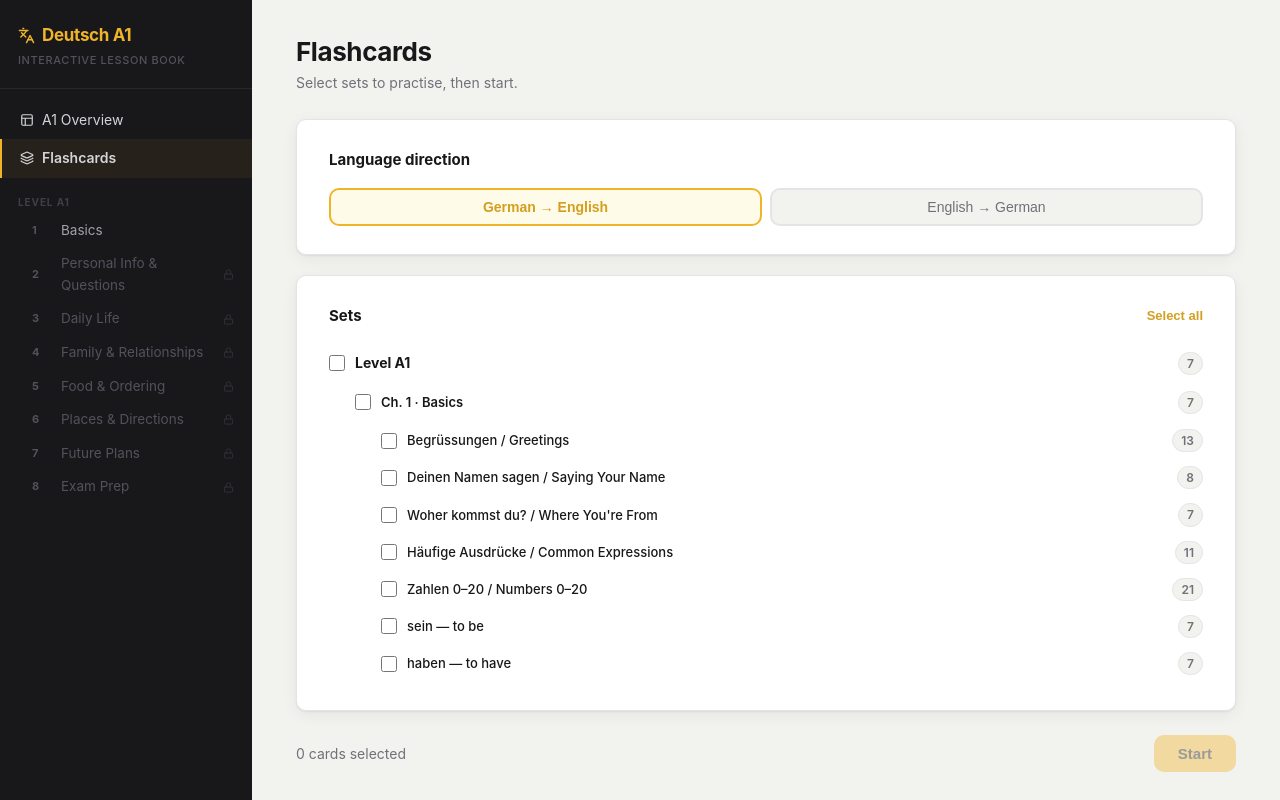
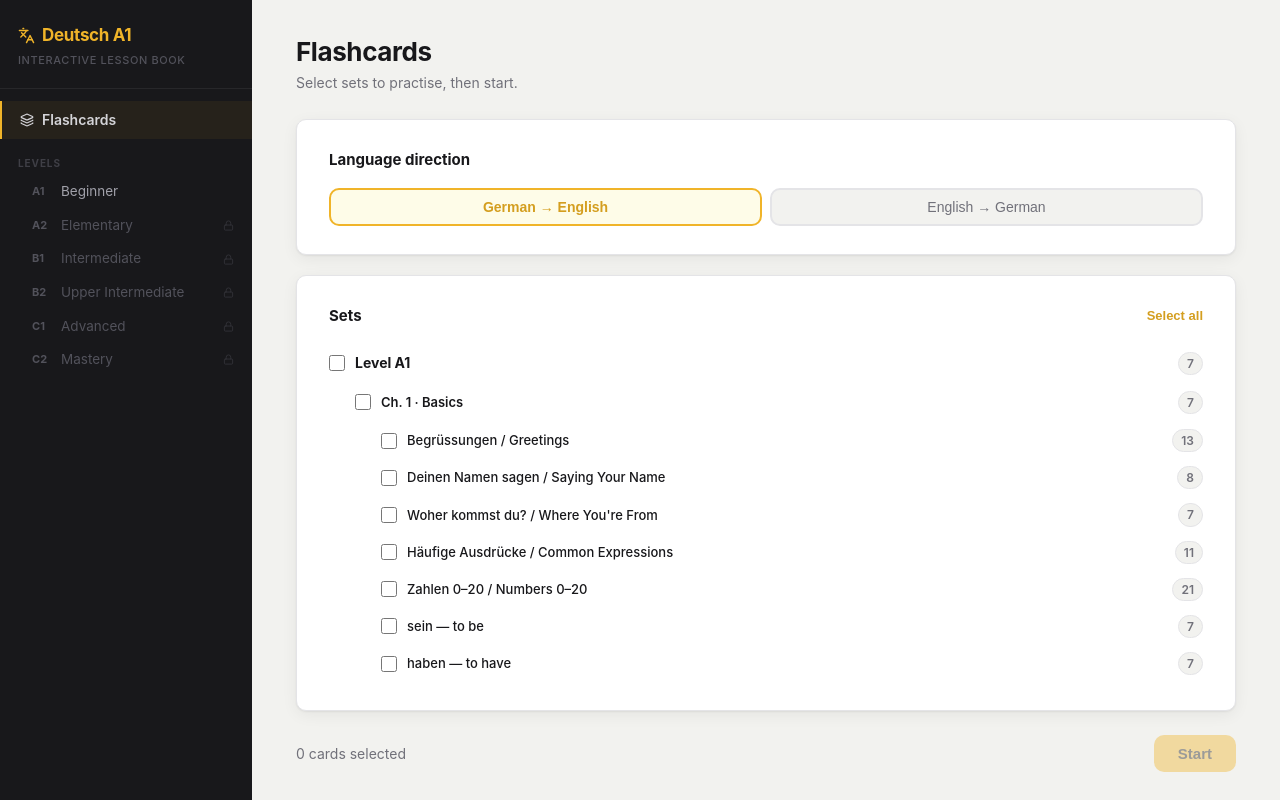
Before and after one commit to davide-muzzi/learn-german, a Vue app: page /#/flashcards in a window 1280 px wide. Shown: the top 800 px of the page. Built offline with nearby package versions, Linux system fonts and the light colour scheme.

Commit message:
feat: add A2–C2 sidebar items and make level routing dynamic

```diff
--- a/src/components/AppSidebar.vue
+++ b/src/components/AppSidebar.vue
@@ -2,7 +2,7 @@
 import { computed } from 'vue'
 import { RouterLink, useRoute } from 'vue-router'
 import { Languages, Lock, Layers } from '@lucide/vue'
-import { CHAPTERS, CHAPTER_SECTIONS } from '../data/index.js'
+import { LEVELS, CHAPTERS, CHAPTER_SECTIONS } from '../data/index.js'
 import { flashcardResetSignal } from '../composables/flashcardBus.js'
 
 defineProps({ open: Boolean })
@@ -10,6 +10,11 @@ defineEmits(['close'])
 
 const route = useRoute()
 
+const currentLevel = computed(() =>
+  (route.name === 'level' || route.name === 'chapter' || route.name === 'section')
+    ? (route.params.level || '').toUpperCase()
+    : null
+)
 const currentChapterN = computed(() =>
   (route.name === 'chapter' || route.name === 'section') ? parseInt(route.params.n) : null
 )
@@ -30,12 +35,6 @@ const currentSection = computed(() =>
     <div class="sidebar-body">
 
       <div class="nav-section">
-        <RouterLink to="/a1" custom v-slot="{ navigate, isExactActive }">
-          <div class="nav-item top" :class="{ active: isExactActive }" @click="navigate" role="link">
-            <svg width="14" height="14" viewBox="0 0 24 24" fill="none" stroke="currentColor" stroke-width="2" stroke-linecap="round" stroke-linejoin="round"><rect x="3" y="3" width="18" height="18" rx="2"/><path d="M3 9h18M9 21V9"/></svg>
-            A1 Overview
-          </div>
-        </RouterLink>
         <RouterLink to="/flashcards" custom v-slot="{ navigate, isExactActive }">
           <div class="nav-item top" :class="{ active: isExactActive }" @click="isExactActive ? flashcardResetSignal++ : navigate()" role="link">
             <Layers :size="14" />
@@ -45,12 +44,28 @@ const currentSection = computed(() =>
       </div>
 
       <div class="nav-section">
-        <div class="nav-section-label">Level A1</div>
+        <div class="nav-section-label">Levels</div>
 
-        <div v-for="ch in CHAPTERS" :key="ch.n">
-          <RouterLink :to="`/a1/ch/${ch.n}`" custom v-slot="{ navigate }">
+        <div v-for="lvl in LEVELS" :key="lvl.code">
+          <RouterLink :to="lvl.path" custom v-slot="{ navigate }">
             <div
               class="nav-item sub ch-nav-item"
+              :class="{ active: currentLevel === lvl.code, locked: !lvl.active }"
+              @click="navigate"
+              role="link"
+            >
+              <span class="ch-nav-n">{{ lvl.code }}</span>
+              <span class="ch-nav-title">{{ lvl.name }}</span>
+              <Lock v-if="!lvl.active" :size="11" class="ch-nav-lock" />
+            </div>
+          </RouterLink>
+
+          <!-- Chapters: only expand for the current active level -->
+          <template v-if="currentLevel === lvl.code && lvl.active">
+            <div v-for="ch in CHAPTERS" :key="ch.n">
+              <RouterLink :to="`${lvl.path}/ch/${ch.n}`" custom v-slot="{ navigate }">
+                <div
+                  class="nav-item section-sub ch-nav-item"
                   :class="{ active: currentChapterN === ch.n, locked: !ch.active }"
                   @click="navigate"
                   role="link"
@@ -61,17 +76,18 @@ const currentSection = computed(() =>
                 </div>
               </RouterLink>
 
-          <!-- Section sub-items: only for the active chapter -->
+              <!-- Section sub-items -->
               <template v-if="currentChapterN === ch.n && ch.active && CHAPTER_SECTIONS[ch.n]">
                 <RouterLink
                   v-for="sec in CHAPTER_SECTIONS[ch.n]"
                   :key="sec.key"
-              :to="`/a1/ch/${ch.n}/${sec.key}`"
+                  :to="`${lvl.path}/ch/${ch.n}/${sec.key}`"
                   custom
                   v-slot="{ navigate }"
                 >
                   <div
                     class="nav-item section-sub"
+                    style="padding-left: 58px;"
                     :class="{ active: currentSection === sec.key }"
                     @click="navigate"
                     role="link"
@@ -81,6 +97,8 @@ const currentSection = computed(() =>
                 </RouterLink>
               </template>
             </div>
+          </template>
+        </div>
 
       </div>
 
--- a/src/router/index.js
+++ b/src/router/index.js
@@ -7,17 +7,19 @@ import PrivacyView from '../views/PrivacyView.vue'
 import ContactView from '../views/ContactView.vue'
 import FlashcardsView from '../views/FlashcardsView.vue'
 
+const LEVEL_RE = 'a1|a2|b1|b2|c1|c2'
+
 export default createRouter({
   history: createWebHashHistory(),
   routes: [
-    { path: '/',                    name: 'home',        component: HomeView },
-    { path: '/a1',                  name: 'level-a1',    component: LevelView },
-    { path: '/a1/ch/:n',            name: 'chapter',     component: ChapterView },
-    { path: '/a1/ch/:n/:section',   name: 'section',     component: ChapterView },
-    { path: '/flashcards',          name: 'flashcards',  component: FlashcardsView },
-    { path: '/about',               name: 'about',       component: AboutView },
-    { path: '/privacy',             name: 'privacy',     component: PrivacyView },
-    { path: '/contact',             name: 'contact',     component: ContactView },
+    { path: '/',                                        name: 'home',      component: HomeView },
+    { path: '/flashcards',                              name: 'flashcards', component: FlashcardsView },
+    { path: '/about',                                   name: 'about',     component: AboutView },
+    { path: '/privacy',                                 name: 'privacy',   component: PrivacyView },
+    { path: '/contact',                                 name: 'contact',   component: ContactView },
+    { path: `/:level(${LEVEL_RE})`,                     name: 'level',     component: LevelView },
+    { path: `/:level(${LEVEL_RE})/ch/:n`,               name: 'chapter',   component: ChapterView },
+    { path: `/:level(${LEVEL_RE})/ch/:n/:section`,      name: 'section',   component: ChapterView },
   ],
   scrollBehavior: () => ({ top: 0 }),
 })
--- a/src/views/ChapterView.vue
+++ b/src/views/ChapterView.vue
@@ -18,6 +18,7 @@ import Translation from '../components/exercises/Translation.vue'
 const route = useRoute()
 const router = useRouter()
 
+const levelParam = computed(() => route.params.level || 'a1')
 const n = computed(() => parseInt(route.params.n))
 const section = computed(() => route.params.section || null)
 const chapter = computed(() => CHAPTERS.find(c => c.n === n.value))
@@ -25,10 +26,10 @@ const sections = computed(() => CHAPTER_SECTIONS[n.value] || [])
 const currentSection = computed(() => sections.value.find(s => s.key === section.value))
 
 function goToSection(key) {
-  router.push(`/a1/ch/${n.value}/${key}`)
+  router.push(`/${levelParam.value}/ch/${n.value}/${key}`)
 }
 function backToChapter() {
-  router.push(`/a1/ch/${n.value}`)
+  router.push(`/${levelParam.value}/ch/${n.value}`)
 }
 </script>
 
@@ -38,7 +39,7 @@ function backToChapter() {
     <!-- ── No section selected: show section picker ── -->
     <template v-if="!section">
       <div class="page-header">
-        <div class="chapter-eyebrow">A1 · Chapter {{ n }}</div>
+        <div class="chapter-eyebrow">{{ levelParam.toUpperCase() }} · Chapter {{ n }}</div>
         <h1>{{ chapter.title }}</h1>
         <p class="sub">Select a section to study.</p>
       </div>
@@ -74,7 +75,7 @@ function backToChapter() {
     <!-- ── Section selected: show content ── -->
     <template v-else>
       <div class="page-header">
-        <div class="chapter-eyebrow">A1 · Chapter {{ n }} · {{ chapter.title }}</div>
+        <div class="chapter-eyebrow">{{ levelParam.toUpperCase() }} · Chapter {{ n }} · {{ chapter.title }}</div>
         <h1>{{ currentSection?.label || section }}</h1>
       </div>
       <div class="back-link" @click="backToChapter">← Chapter overview</div>
--- a/src/views/LevelView.vue
+++ b/src/views/LevelView.vue
@@ -1,19 +1,27 @@
 <script setup>
-import { useRouter } from 'vue-router'
-import { CHAPTERS } from '../data/index.js'
+import { computed } from 'vue'
+import { useRoute, useRouter } from 'vue-router'
+import { Lock } from '@lucide/vue'
+import { LEVELS, CHAPTERS } from '../data/index.js'
 
+const route = useRoute()
 const router = useRouter()
 
+const levelParam = computed(() => route.params.level || 'a1')
+const level = computed(() => LEVELS.find(l => l.code === levelParam.value.toUpperCase()))
+
 function goToChapter(n) {
-  router.push(`/a1/ch/${n}`)
+  router.push(`/${levelParam.value}/ch/${n}`)
 }
 </script>
 
 <template>
+  <!-- Active level: show chapter grid -->
+  <template v-if="level?.active">
     <div class="page-header">
-    <div class="level-eyebrow">Beginner</div>
-    <h1>A1 — Course Overview</h1>
-    <p class="sub">8 chapters from absolute beginner to Goethe A1 exam readiness. Click any chapter to open it.</p>
+      <div class="level-eyebrow">{{ level.name }}</div>
+      <h1>{{ level.code }} — Course Overview</h1>
+      <p class="sub">{{ CHAPTERS.length }} chapters from absolute beginner to Goethe {{ level.code }} exam readiness. Click any chapter to open it.</p>
     </div>
     <div class="card">
       <div class="roadmap-grid">
@@ -37,3 +45,18 @@ function goToChapter(n) {
       </div>
     </div>
   </template>
+
+  <!-- Inactive level: coming soon -->
+  <template v-else>
+    <div class="page-header">
+      <div class="level-eyebrow">{{ level?.name ?? levelParam.toUpperCase() }}</div>
+      <h1>{{ level?.code ?? levelParam.toUpperCase() }} — Coming Soon</h1>
+      <p class="sub">This level is being prepared. Check back later!</p>
+    </div>
+    <div class="card coming-soon-card">
+      <div class="coming-soon-icon"><Lock :size="36" /></div>
+      <h2>Not yet available</h2>
+      <p>Level <strong>{{ level?.code ?? levelParam.toUpperCase() }}</strong> content is being worked on.</p>
+    </div>
+  </template>
+</template>
```
Lines whose indentation alone changed are shown as unchanged.
